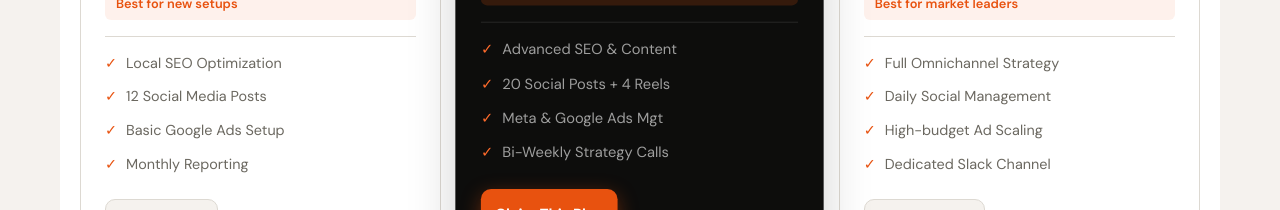
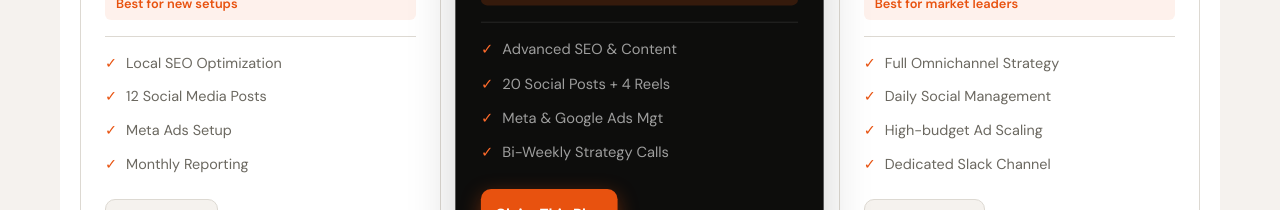
Before and after one commit to jeetOnGit/HowlingMedia, a Next.js app: page / in a window 1280 px wide. Shown: the part 2260-2470 px from the top of the page. Built offline with nearby package versions, Linux system fonts and the light colour scheme.

Commit message:
Replace 'Basic Google Ads Setup' with 'Meta Ads Setup'

```diff
--- a/src/app/page.js
+++ b/src/app/page.js
@@ -206,7 +206,7 @@ export default function Home() {
             <ul className="pkg-features">
               <li><span className="fdot">✓</span> Local SEO Optimization</li>
               <li><span className="fdot">✓</span> 12 Social Media Posts</li>
-              <li><span className="fdot">✓</span> Basic Google Ads Setup</li>
+              <li><span className="fdot">✓</span> Meta Ads Setup</li>
               <li><span className="fdot">✓</span> Monthly Reporting</li>
             </ul>
             <button className="pkg-btn">Get Started</button>
```
